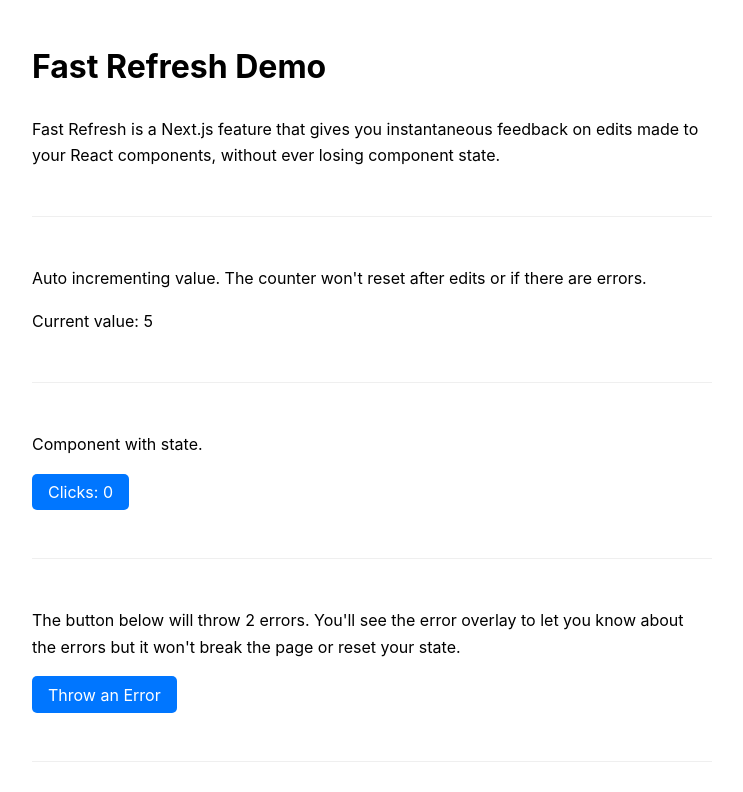
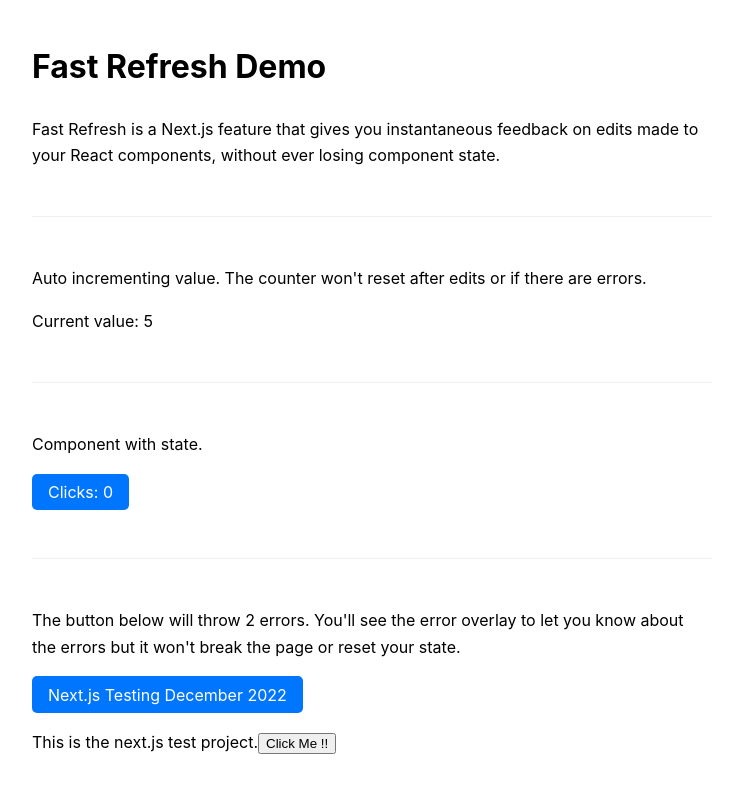
Before and after one commit to fahadashiq12/codespaces-nextjs, a Next.js app: page / in a window 1280 px wide. Shown: the top 792 px of the page, without its empty margins (268-1011 px from the left). Built offline with nearby package versions, Linux system fonts and the light colour scheme.

Commit message:
Test Next.js Project

```diff
--- a/pages/index.js
+++ b/pages/index.js
@@ -60,8 +60,12 @@
             throwError()
           }}
         >
-          Throw an Error
+          Next.js Testing December 2022
         </Button>
+        <p>
+          This is the next.js test project.
+          <button> Click Me !! </button>
+        </p>
       </div>
       <hr className={styles.hr} />
     </main>
```
